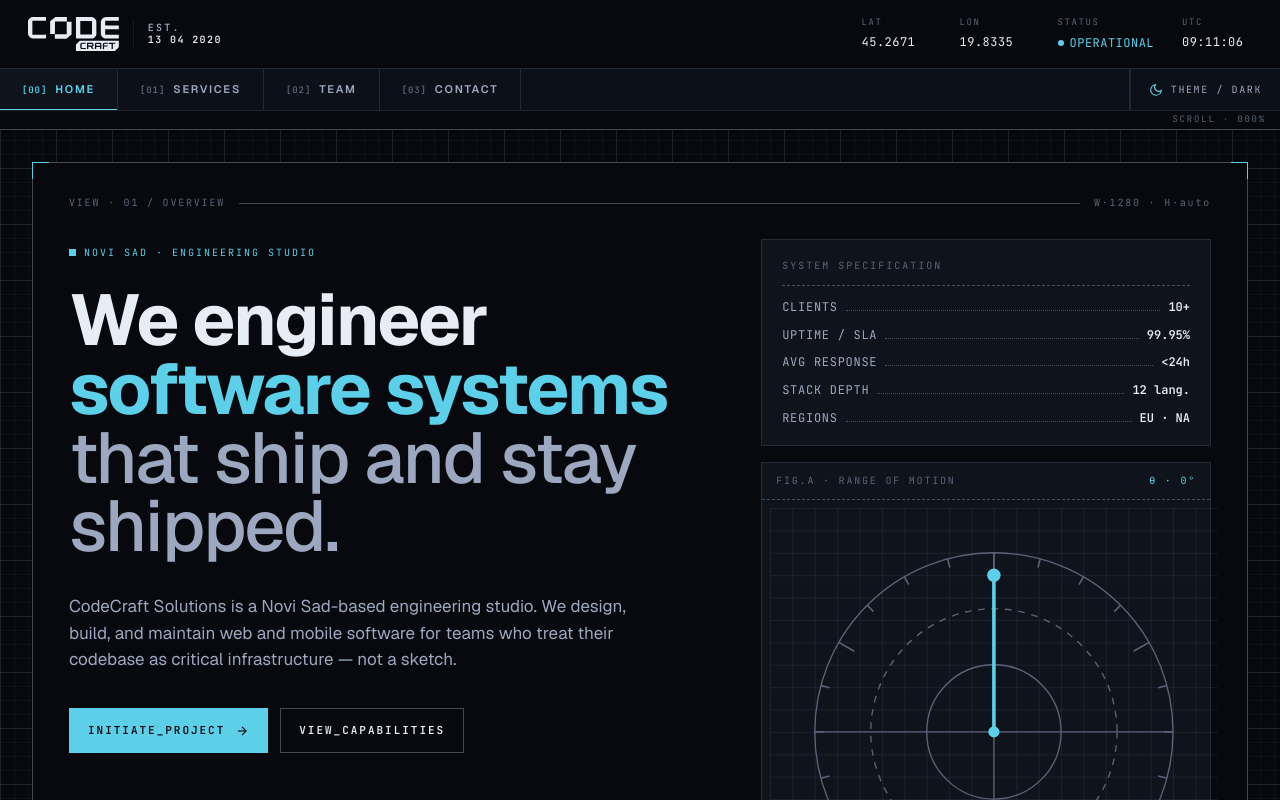
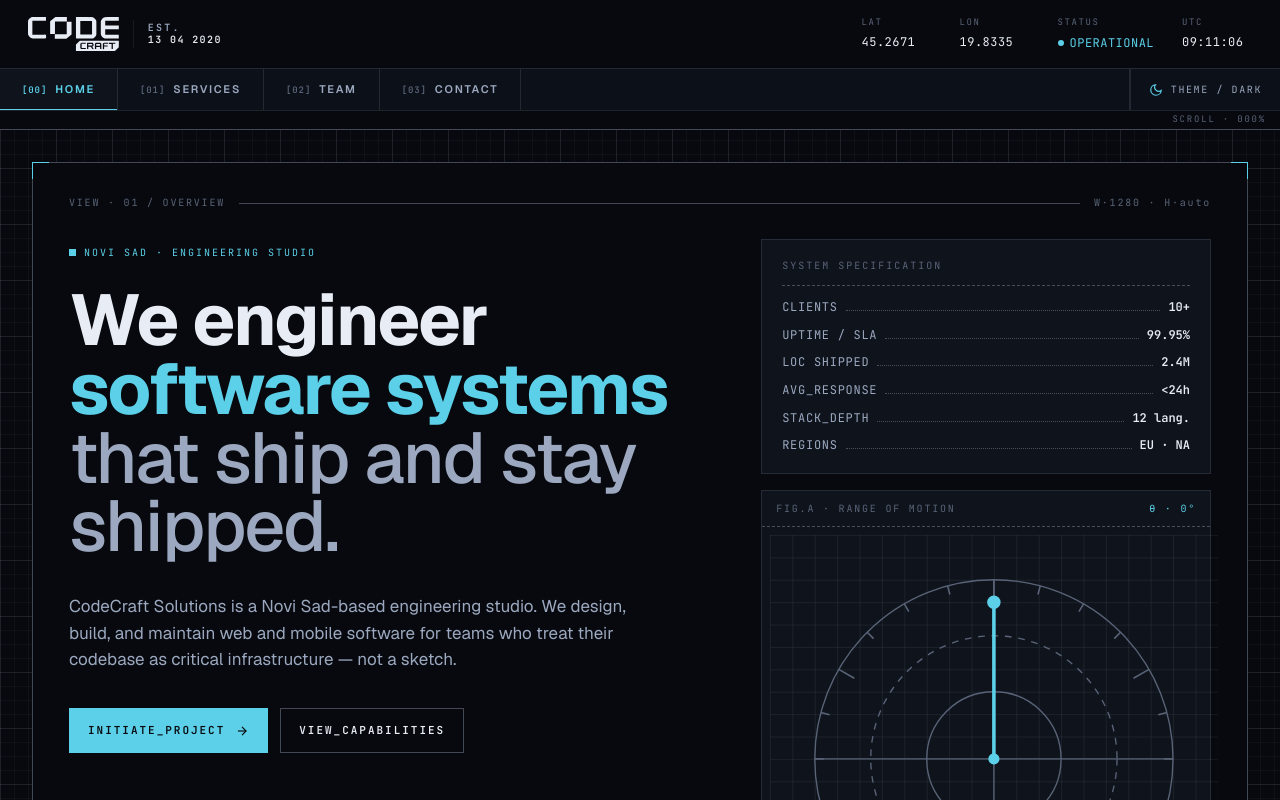
Before and after one commit to codecraftsee/codecraft-web, an Angular app: page / in a window 1280 px wide. Built offline with nearby package versions, Linux system fonts and the light colour scheme.

Commit message:
sync(home): system specification rows (restore LOC SHIPPED, underscore keys)

```diff
--- a/src/app/features/home/home.component.ts
+++ b/src/app/features/home/home.component.ts
@@ -157,12 +157,12 @@ export class HomeComponent implements OnDestroy {
 
   readonly services = SERVICES;
   readonly specRows: [string, string][] = [
-    ['CLIENTS',     '10+'],
-    ['UPTIME / SLA','99.95%'],
-    // ['LOC SHIPPED', '2.4M'],
-    ['AVG RESPONSE','<24h'],
-    ['STACK DEPTH', '12 lang.'],
-    ['REGIONS',     'EU · NA'],
+    ['CLIENTS',      '10+'],
+    ['UPTIME / SLA', '99.95%'],
+    ['LOC SHIPPED',  '2.4M'],
+    ['AVG_RESPONSE', '<24h'],
+    ['STACK_DEPTH',  '12 lang.'],
+    ['REGIONS',      'EU · NA'],
   ];
 
   readonly angle = signal(0);
```
